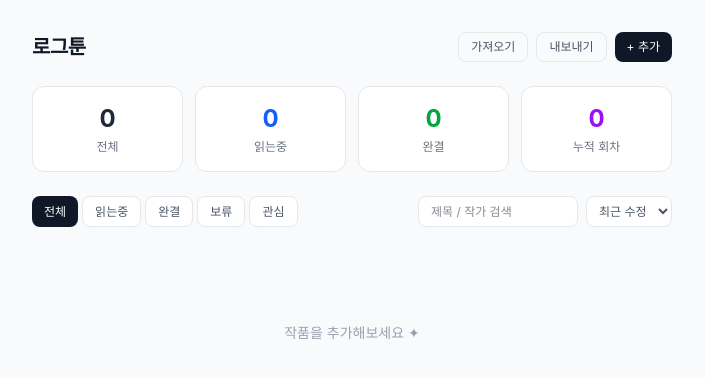
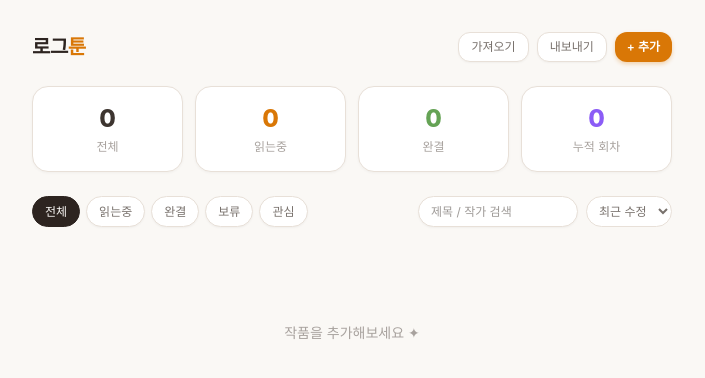
Before and after one commit to papig-dev/logtoon, a React (Vite) app: page / in a window 1280 px wide. Shown: the top 378 px of the page, without its empty margins (288-993 px from the left). Built offline with nearby package versions, Linux system fonts and the light colour scheme.

Commit message:
feat: Cozy Journal 디자인 적용 (크림 배경, 따뜻한 카드, 앰버 포인트)

```diff
--- a/src/App.jsx
+++ b/src/App.jsx
@@ -54,27 +54,32 @@ export default function App() {
     })
 
   return (
-    <div className="min-h-screen bg-gray-50">
+    <div className="min-h-screen" style={{ background: '#faf8f5' }}>
       <div className="max-w-2xl mx-auto px-4 py-8">
         {/* 헤더 */}
         <div className="flex items-center justify-between mb-6">
-          <h1 className="text-xl font-bold text-gray-900 tracking-tight">로그툰</h1>
+          <h1 className="text-xl font-extrabold tracking-tight" style={{ color: '#2d2420' }}>
+            로그<span style={{ color: '#d97706' }}>툰</span>
+          </h1>
           <div className="flex gap-2">
             <button
               onClick={() => importRef.current.click()}
-              className="text-xs px-3 py-1.5 rounded-lg border border-gray-200 text-gray-600 hover:bg-gray-100"
+              className="text-xs px-3 py-1.5 rounded-xl font-medium transition-colors"
+              style={{ background: '#fff', border: '1px solid #e8e0d8', color: '#78716c', boxShadow: '0 1px 2px rgba(0,0,0,0.04)' }}
             >
               가져오기
             </button>
             <button
               onClick={exportJSON}
-              className="text-xs px-3 py-1.5 rounded-lg border border-gray-200 text-gray-600 hover:bg-gray-100"
+              className="text-xs px-3 py-1.5 rounded-xl font-medium transition-colors"
+              style={{ background: '#fff', border: '1px solid #e8e0d8', color: '#78716c', boxShadow: '0 1px 2px rgba(0,0,0,0.04)' }}
             >
               내보내기
             </button>
             <button
               onClick={openAdd}
-              className="text-xs px-3 py-1.5 rounded-lg bg-gray-900 text-white hover:bg-gray-700"
+              className="text-xs px-3 py-1.5 rounded-xl font-semibold"
+              style={{ background: '#d97706', color: '#fff', boxShadow: '0 2px 4px rgba(217,119,6,0.3)', border: 'none' }}
             >
               + 추가
             </button>
@@ -93,15 +98,17 @@ export default function App() {
 
         {/* 필터 & 검색 */}
         <div className="flex flex-col sm:flex-row gap-2 mb-4">
-          <div className="flex gap-1 flex-wrap">
+          <div className="flex gap-1.5 flex-wrap">
             {STATUS_FILTERS.map(s => (
               <button
                 key={s}
                 onClick={() => setFilterStatus(s)}
-                className={`text-xs px-3 py-1.5 rounded-lg font-medium transition-colors
-                  ${filterStatus === s
-                    ? 'bg-gray-900 text-white'
-                    : 'bg-white border border-gray-200 text-gray-600 hover:bg-gray-50'}`}
+                className="text-xs px-3 py-1.5 rounded-full font-medium transition-colors"
+                style={
+                  filterStatus === s
+                    ? { background: '#2d2420', color: '#faf8f5', border: '1px solid #2d2420' }
+                    : { background: '#fff', color: '#78716c', border: '1px solid #e8e0d8', boxShadow: '0 1px 2px rgba(0,0,0,0.04)' }
+                }
               >
                 {s}
               </button>
@@ -112,12 +119,14 @@ export default function App() {
               value={search}
               onChange={e => setSearch(e.target.value)}
               placeholder="제목 / 작가 검색"
-              className="text-xs px-3 py-1.5 rounded-lg border border-gray-200 bg-white w-40 outline-none focus:border-gray-400"
+              className="text-xs px-3 py-1.5 rounded-full w-40 outline-none"
+              style={{ background: '#fff', border: '1px solid #e8e0d8', color: '#3d3530', boxShadow: '0 1px 2px rgba(0,0,0,0.04)' }}
             />
             <select
               value={sortBy}
               onChange={e => setSortBy(e.target.value)}
-              className="text-xs px-2 py-1.5 rounded-lg border border-gray-200 bg-white text-gray-600 outline-none"
+              className="text-xs px-2 py-1.5 rounded-full outline-none"
+              style={{ background: '#fff', border: '1px solid #e8e0d8', color: '#78716c' }}
             >
               {SORT_OPTIONS.map(o => (
                 <option key={o.value} value={o.value}>{o.label}</option>
--- a/src/components/Stats.jsx
+++ b/src/components/Stats.jsx
@@ -4,17 +4,23 @@ export default function Stats({ webtoons }) {
   const finished = webtoons.filter(w => w.status === '완결').length
   const totalEps = webtoons.reduce((sum, w) => sum + (w.currentEp || 0), 0)
 
+  const items = [
+    { label: '전체',    value: total,    color: '#3d3530' },
+    { label: '읽는중',  value: reading,  color: '#d97706' },
+    { label: '완결',    value: finished, color: '#65a355' },
+    { label: '누적 회차', value: totalEps, color: '#8b5cf6' },
+  ]
+
   return (
     <div className="grid grid-cols-4 gap-3 mb-6">
-      {[
-        { label: '전체', value: total, color: 'text-gray-800' },
-        { label: '읽는중', value: reading, color: 'text-blue-600' },
-        { label: '완결', value: finished, color: 'text-green-600' },
-        { label: '누적 회차', value: totalEps, color: 'text-purple-600' },
-      ].map(({ label, value, color }) => (
-        <div key={label} className="bg-white rounded-xl border border-gray-200 p-4 text-center">
-          <div className={`text-2xl font-bold ${color}`}>{value}</div>
-          <div className="text-xs text-gray-500 mt-1">{label}</div>
+      {items.map(({ label, value, color }) => (
+        <div
+          key={label}
+          className="rounded-2xl p-4 text-center"
+          style={{ background: '#fff', border: '1px solid #e8e0d8', boxShadow: '0 1px 3px rgba(0,0,0,0.04)' }}
+        >
+          <div className="text-2xl font-extrabold" style={{ color }}>{value}</div>
+          <div className="text-xs mt-1" style={{ color: '#a8a29e' }}>{label}</div>
         </div>
       ))}
     </div>
--- a/src/components/WebtoonList.jsx
+++ b/src/components/WebtoonList.jsx
@@ -1,23 +1,23 @@
 import { getCoverColor } from '../utils/coverColor'
 
-const STATUS_COLOR = {
-  '읽는중': 'bg-blue-100 text-blue-700',
-  '완결':   'bg-green-100 text-green-700',
-  '보류':   'bg-yellow-100 text-yellow-700',
-  '관심':   'bg-purple-100 text-purple-700',
+const STATUS_STYLE = {
+  '읽는중': { background: '#fef3c7', color: '#d97706' },
+  '완결':   { background: '#dcfce7', color: '#16a34a' },
+  '보류':   { background: '#f3f4f6', color: '#6b7280' },
+  '관심':   { background: '#ede9fe', color: '#7c3aed' },
 }
 
 export default function WebtoonList({ webtoons, onEdit, onDelete }) {
   if (webtoons.length === 0) {
     return (
-      <div className="text-center py-20 text-gray-400 text-sm">
+      <div className="text-center py-20 text-sm" style={{ color: '#a8a29e' }}>
         작품을 추가해보세요 ✦
       </div>
     )
   }
 
   return (
-    <div className="space-y-2">
+    <div className="space-y-2.5">
       {webtoons.map(w => (
         <WebtoonCard key={w.id} webtoon={w} onEdit={onEdit} onDelete={onDelete} />
       ))}
@@ -30,59 +30,69 @@ function WebtoonCard({ webtoon, onEdit, onDelete }) {
   const progress = totalEp ? Math.min(100, Math.round((currentEp / totalEp) * 100)) : null
   const cover = getCoverColor(title)
   const initial = title.charAt(0)
+  const statusStyle = STATUS_STYLE[status] || STATUS_STYLE['보류']
 
   return (
-    <div className="bg-white rounded-xl border border-gray-200 px-5 py-4 flex items-start gap-4 hover:border-gray-300 transition-colors">
+    <div
+      className="rounded-2xl px-5 py-4 flex items-start gap-4 transition-shadow hover:shadow-md"
+      style={{ background: '#fff', border: '1px solid #e8e0d8', boxShadow: '0 2px 8px rgba(0,0,0,0.05)' }}
+    >
       {/* 커버 */}
       <div
-        className="shrink-0 w-10 h-14 rounded-lg flex items-center justify-center text-lg font-bold select-none"
-        style={{ backgroundColor: cover.bg, color: cover.text }}
+        className="shrink-0 w-11 h-15 rounded-xl flex items-center justify-center text-xl font-extrabold select-none"
+        style={{ backgroundColor: cover.bg, color: cover.text, width: 44, height: 60, borderRadius: 12 }}
       >
         {initial}
       </div>
 
       <div className="flex-1 min-w-0">
-        <div className="flex items-center gap-2 flex-wrap">
-          <span className="font-semibold text-gray-900 text-sm">{title}</span>
-          <span className={`text-xs px-2 py-0.5 rounded-full font-medium ${STATUS_COLOR[status]}`}>
+        <div className="flex items-center gap-2 flex-wrap mb-1">
+          <span className="font-bold text-sm" style={{ color: '#2d2420' }}>{title}</span>
+          <span
+            className="text-xs px-2 py-0.5 rounded-full font-semibold"
+            style={statusStyle}
+          >
             {status}
           </span>
           {rating && (
-            <span className="text-xs text-yellow-500">{'★'.repeat(rating)}</span>
+            <span className="text-sm" style={{ color: '#f59e0b' }}>{'★'.repeat(rating)}</span>
           )}
         </div>
 
-        <div className="text-xs text-gray-400 mt-0.5 space-x-2">
+        <div className="text-xs mb-2" style={{ color: '#a8a29e' }}>
           {author && <span>{author}</span>}
-          {genre && <span>· {genre}</span>}
+          {genre && <span> · {genre}</span>}
         </div>
 
-        <div className="mt-2 flex items-center gap-3">
-          <span className="text-xs text-gray-500">
+        <div className="flex items-center gap-3">
+          <span className="text-xs" style={{ color: '#78716c' }}>
             {currentEp}화{totalEp ? ` / ${totalEp}화` : ''}
           </span>
           {progress !== null && (
-            <div className="flex-1 max-w-32 bg-gray-100 rounded-full h-1.5">
+            <div className="flex-1 max-w-32 rounded-full h-1.5" style={{ background: '#f5ede8' }}>
               <div
-                className="bg-gray-800 h-1.5 rounded-full transition-all"
-                style={{ width: `${progress}%` }}
+                className="h-1.5 rounded-full transition-all"
+                style={{ width: `${progress}%`, background: '#d97706' }}
               />
             </div>
           )}
           {progress !== null && (
-            <span className="text-xs text-gray-400">{progress}%</span>
+            <span className="text-xs" style={{ color: '#a8a29e' }}>{progress}%</span>
           )}
         </div>
 
         {memo && (
-          <p className="text-xs text-gray-400 mt-1.5 truncate">{memo}</p>
+          <p className="text-xs mt-1.5 truncate" style={{ color: '#a8a29e' }}>{memo}</p>
         )}
       </div>
 
       <div className="flex gap-1 shrink-0">
         <button
           onClick={() => onEdit(webtoon)}
-          className="text-xs px-2.5 py-1 rounded-lg text-gray-500 hover:bg-gray-100 transition-colors"
+          className="text-xs px-2.5 py-1 rounded-lg transition-colors"
+          style={{ color: '#a8a29e' }}
+          onMouseOver={e => e.currentTarget.style.background = '#f5ede8'}
+          onMouseOut={e => e.currentTarget.style.background = 'transparent'}
         >
           편집
         </button>
@@ -90,7 +100,10 @@ function WebtoonCard({ webtoon, onEdit, onDelete }) {
           onClick={() => {
             if (confirm(`"${title}" 을(를) 삭제할까요?`)) onDelete(webtoon.id)
           }}
-          className="text-xs px-2.5 py-1 rounded-lg text-red-400 hover:bg-red-50 transition-colors"
+          className="text-xs px-2.5 py-1 rounded-lg transition-colors"
+          style={{ color: '#fca5a5' }}
+          onMouseOver={e => e.currentTarget.style.background = '#fef2f2'}
+          onMouseOut={e => e.currentTarget.style.background = 'transparent'}
         >
           삭제
         </button>
--- a/src/index.css
+++ b/src/index.css
@@ -7,21 +7,22 @@
 body {
   margin: 0;
   font-family: -apple-system, BlinkMacSystemFont, 'Segoe UI', sans-serif;
-  background: #f9fafb;
-  color: #111827;
+  background: #faf8f5;
+  color: #3d3530;
 }
 
 .input {
   width: 100%;
   padding: 6px 10px;
   font-size: 13px;
-  border: 1px solid #e5e7eb;
-  border-radius: 8px;
+  border: 1px solid #e8e0d8;
+  border-radius: 10px;
   outline: none;
   background: #fff;
   transition: border-color 0.15s;
+  color: #3d3530;
 }
 
 .input:focus {
-  border-color: #9ca3af;
+  border-color: #d97706;
 }
```
Also changed, not shown: src/components/WebtoonModal.jsx (+39 -21 lines).
